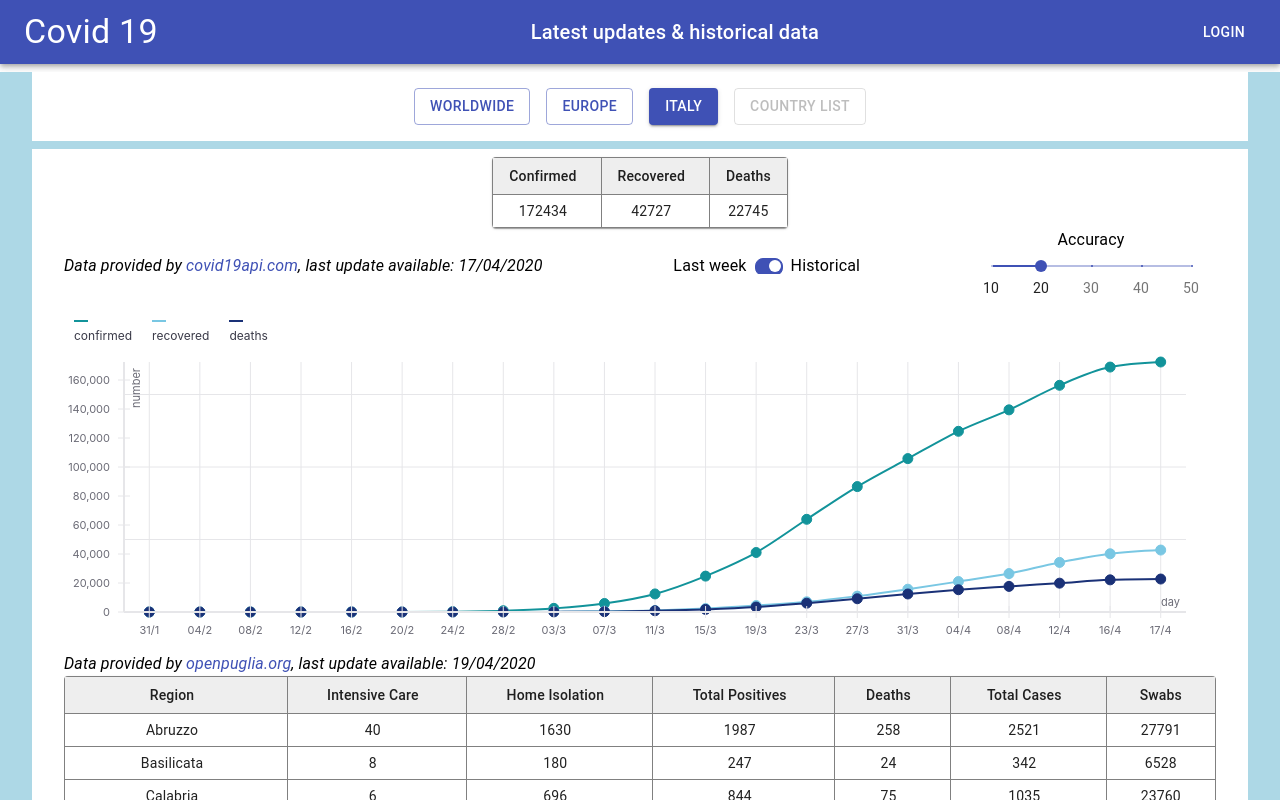
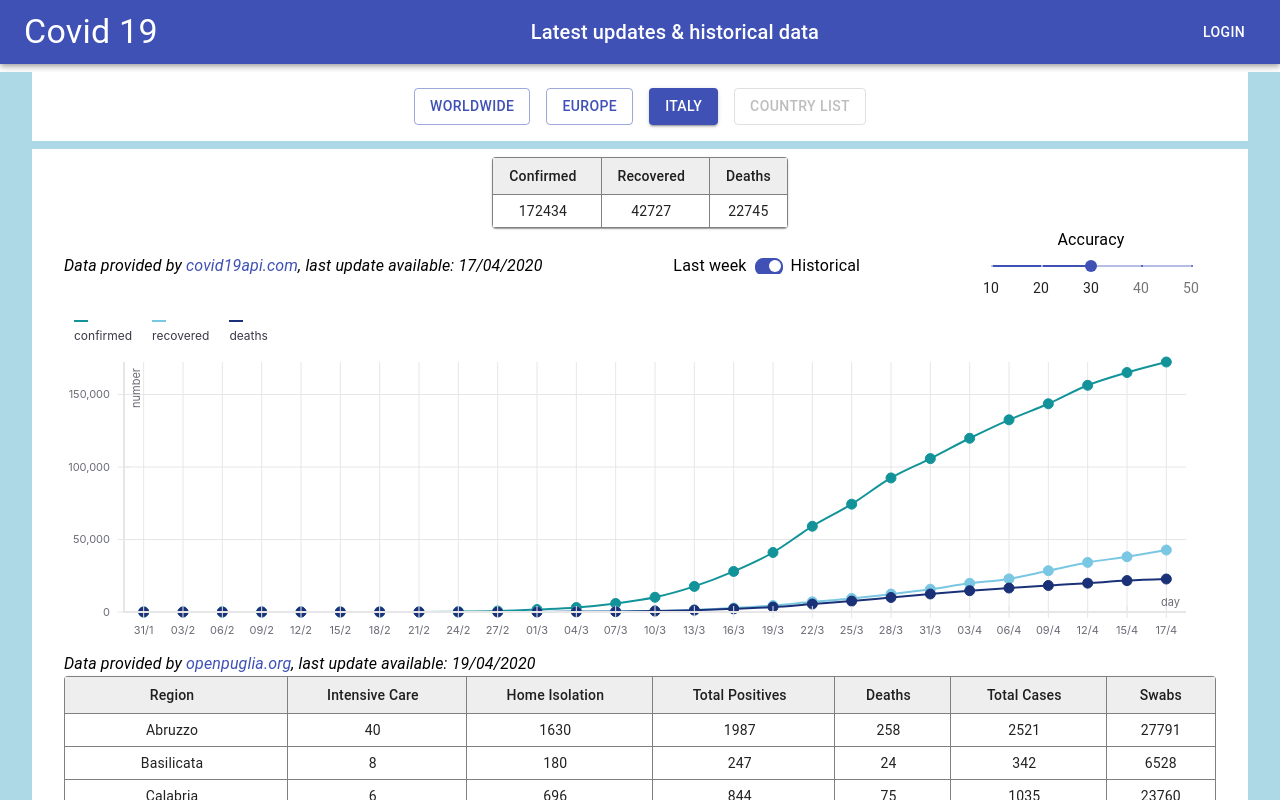
Before and after one commit to gianlucabaldin/covid19, a React (Create React App) app: page / in a window 1280 px wide. Shown: the top 800 px of the page. Built offline with nearby package versions, Linux system fonts and the light colour scheme.

Commit message:
fixed bug on switch and return

```diff
--- a/src/component/ItalyChart.jsx
+++ b/src/component/ItalyChart.jsx
@@ -55,6 +55,7 @@ const ItalyChart = ({ data, width = 500 }) => {
   // method passed to child component Accuracy, called when Accuracy changes
   const changeAccuracy = (accuracyChanged) => {
     manipulateDataByAccuracy(accuracyChanged);
+    setAccuracyValue(accuracyChanged);
   };
 
   const getHintSection = () => {
@@ -78,12 +79,11 @@ const ItalyChart = ({ data, width = 500 }) => {
 
   const onToggleSwitch = (checked) => {
     if (checked) {
-      manipulateDataByAccuracy();
+      manipulateDataByAccuracy(accuracyValue);
     } else {
       manipulateDataByAccuracy(7);
     }
     setDisableAccuracy(!checked);
-    setAccuracyValue(accuracyValue);
   };
 
   return data && data.length > 0 ? (
@@ -160,7 +160,7 @@ const ItalyChart = ({ data, width = 500 }) => {
             tickFormat={(value) => moment(value).format('DD/M')}
             tickTotal={20}
           />
-          <YAxis title="number" position="end" tickTotal={10} />
+          <YAxis title="number" position="end" />
 
           {/* the hint popup shown when user point a mark with the mouse */}
           {getHintSection(hint.over)}
--- a/src/utils/consts.js
+++ b/src/utils/consts.js
@@ -1,4 +1,4 @@
-export const DEFAUL_MAX_DATA_SIZE = 20;
+export const DEFAUL_MAX_DATA_SIZE = 30;
 
 export const API_ITALY_HYSTORICAL =
   'https://api.covid19api.com/total/dayone/country/italy';
```
Also changed, not shown: 1 other file (tests, documents, lock files or other folders).
